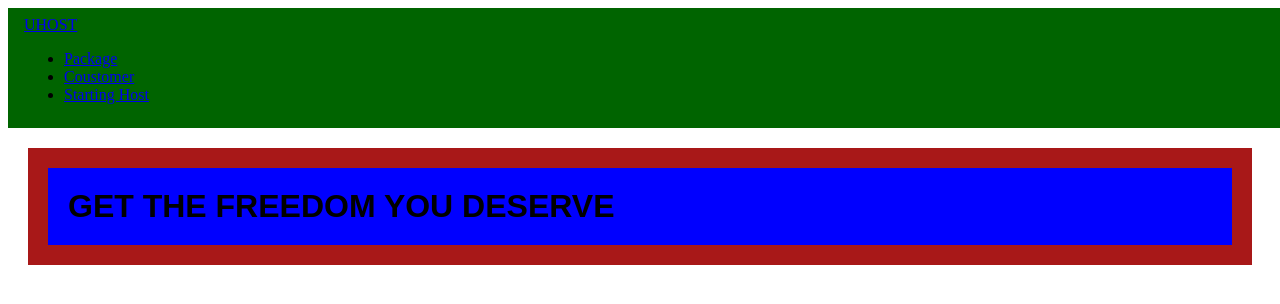
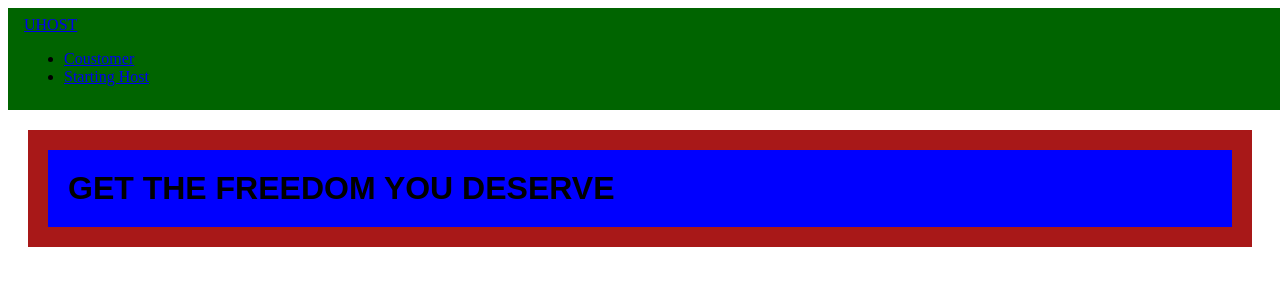
Before and after one commit to bhavyasri-2002/my-frontend-practice, a plain HTML site: page HTML_and_CSS/add_header_to_file/adding_header_to_file.html in a window 1280 px wide. Shown: the top 304 px of the page. Drawn offline with Linux system fonts and the light colour scheme.

Commit message:
removed li tag

```diff
--- a/HTML_and_CSS/add_header_to_file/adding_header_to_file.html
+++ b/HTML_and_CSS/add_header_to_file/adding_header_to_file.html
@@ -15,9 +15,6 @@
             <nav>
                 <ul>
                     <li>
-                        <a href="package/index.html">Package</a>
-                    </li>
-                    <li>
                         <a href="coustomer/index.html">Coustomer</a>
                     </li>
                     <li>
```
